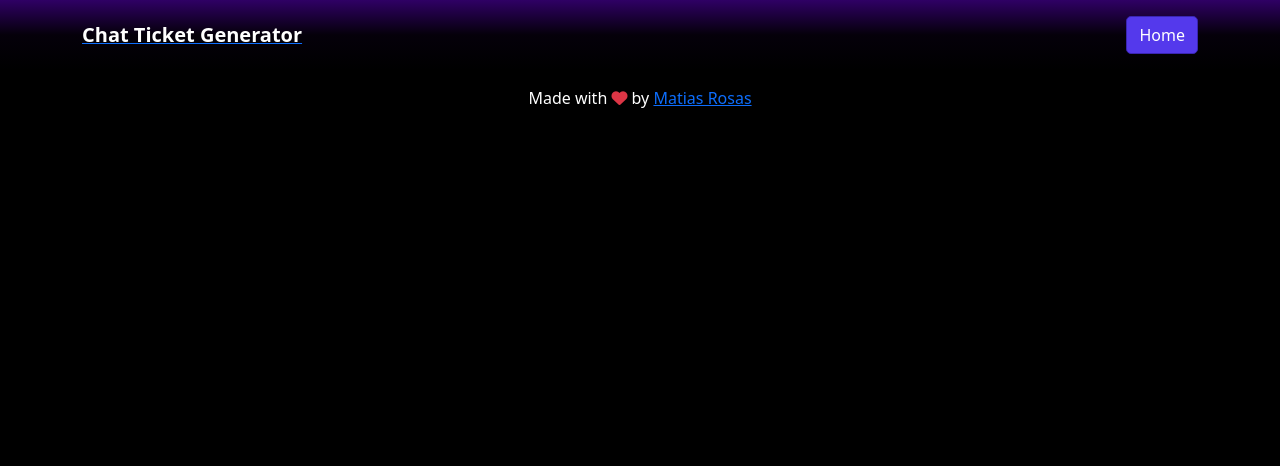
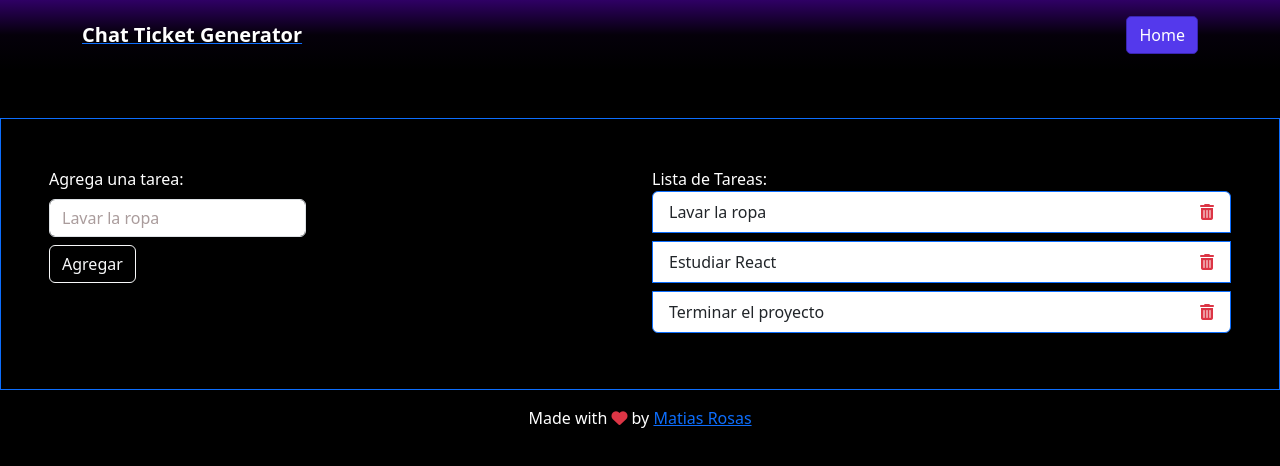
Before and after one commit to MatiRosas31/Ticket-Master-Creator, a React app: page /testing in a window 1280 px wide. Built offline with nearby package versions, Linux system fonts and the light colour scheme; no server answers.

Commit message:
Add Testing component and update layout; include task management functionality and enhance home page styles with glowing button effects

```diff
--- a/src/front/js/layout.js
+++ b/src/front/js/layout.js
@@ -9,9 +9,10 @@ import { Single } from "./pages/single";
 import injectContext from "./store/appContext";
 
 import LandingPage from "./pages/landing";
-import  Ticket  from "./pages/ticket";
+import  Ticket  from "./pages/Ticket";
 import { Navbar } from "./component/navbar";
 import { Footer } from "./component/footer";
+import  Testing  from "./pages/testing";
 
 //create your first component
 const Layout = () => {
@@ -32,6 +33,7 @@ const Layout = () => {
                         <Route element={<Demo />} path="/demo" />
                         <Route element={<Ticket />} path="/ticket" />
                         <Route element={<Single />} path="/single/:theid" />
+                        <Route element={<Testing />} path="/testing" />
                         <Route element={<h1>Not found!</h1>} />
                     </Routes>
                     <Footer />
--- a/src/front/js/pages/Ticket.js
+++ b/src/front/js/pages/Ticket.js
@@ -16,6 +16,9 @@ const Ticket = () => {
   const [shortDescription, setShortDescription] = useState("");
   const [incidentDate, setIncidentDate] = useState("");
   const [satisfactionLevel, setSatisfactionLevel] = useState("");
+
+
+
 
 
   const generateResponse = async (text) => {
--- /dev/null
+++ b/src/front/js/pages/testing.js
@@ -0,0 +1,55 @@
+import React from 'react'
+import index from '../../styles/index.css'
+import { useState } from 'react'
+
+/* Usamos el metodo crypto.randomUUID() que nos proporciona el explorador para genera un num unico para cada key de los elementos del ul*/
+
+const initialItems = [
+    {id: crypto.randomUUID(), task: 'Lavar la ropa'},
+    {id: crypto.randomUUID(), task: 'Estudiar React'},
+    {id: crypto.randomUUID(), task: 'Terminar el proyecto'}
+]
+const testing = () => {
+    const [items, setItems] = React.useState(initialItems)
+    const inputRef = React.useRef()
+
+    const handleSubmit = (event) => {
+        event.preventDefault()
+        const task = event.target.item.value
+        //el elemento que ha iniciado este evento (el formulario)
+        setItems([...items, {id: crypto.randomUUID(), task}])
+        inputRef.current.value = ''
+    }
+
+    const handleDelete = (id) => {
+        setItems(items.filter((item) => item.id !== id))
+    }
+
+
+  return (
+    <div className='container-fluid mt-5 border border-primary p-5'>
+        <div className='row'>
+        <form className='col-6' onSubmit={handleSubmit}>
+            <label className='form-label'>
+                Agrega una tarea:
+                <input className='form-control mt-2' type="text" name="item" placeholder='Lavar la ropa' ref={inputRef}/>
+            </label>
+            <br></br>
+            <button className='btn btn-outline-light'>Agregar</button>
+        </form>
+        <div className='col-6'>
+            <ul className='list-group list-group-flushed'>
+                Lista de Tareas:
+                {items.map((item)=>(
+                    <li key={item.id} className='list-group-item border border-primary mb-2 d-flex justify-content-between align-items-center'>{item.task}<i className='fas fa-trash-alt text-danger' onClick={() =>handleDelete(item.id)}></i></li>
+                ))}
+            </ul>
+        </div>
+        </div>
+    </div>
+
+
+  )
+}
+
+export default testing
--- a/src/front/styles/home.css
+++ b/src/front/styles/home.css
@@ -78,6 +78,20 @@ body {
   }
 }
 
+
+@keyframes pulse-glow {
+  0% {
+    box-shadow: 0 0 10px rgba(255, 61, 229, 0.5);
+  }
+  50% {
+    box-shadow: 0 0 20px rgba(215, 15, 255, 0.7);
+  }
+  100% {
+    box-shadow: 0 0 10px rgba(174, 1, 255, 0.5);
+  }
+}
+
+
 .form-control::placeholder {
   color: #aa9c9c;
 }
@@ -102,13 +116,20 @@ body {
   border-color: rgb(58, 37, 177);
   color: white;
   border-radius: 5px;
+  align-items: center;
 }
-
+/*Seguir toqueteando el glowing efect the ese boton cuando se hace hover ver los colore*/
 .btn-violet:hover {
   background-color: rgb(58, 37, 177);
   border-color: rgb(58, 37, 177);
   color: white;
+  border-radius: 5px;
+  border: 1px solid rgb(180, 133, 241); /* Thin white border */
+  box-shadow: 0 0 8px rgba(225, 0, 255, 0.459); /* Glowing effect */
+  transition: box-shadow 0.1s ease-in-out; /* Smooth transition for the glowing effect */
+  animation: pulse-glow 1s infinite;
 }
+
 
 .btn-violet:active {
   background-color: rgb(58, 37, 177);
```
